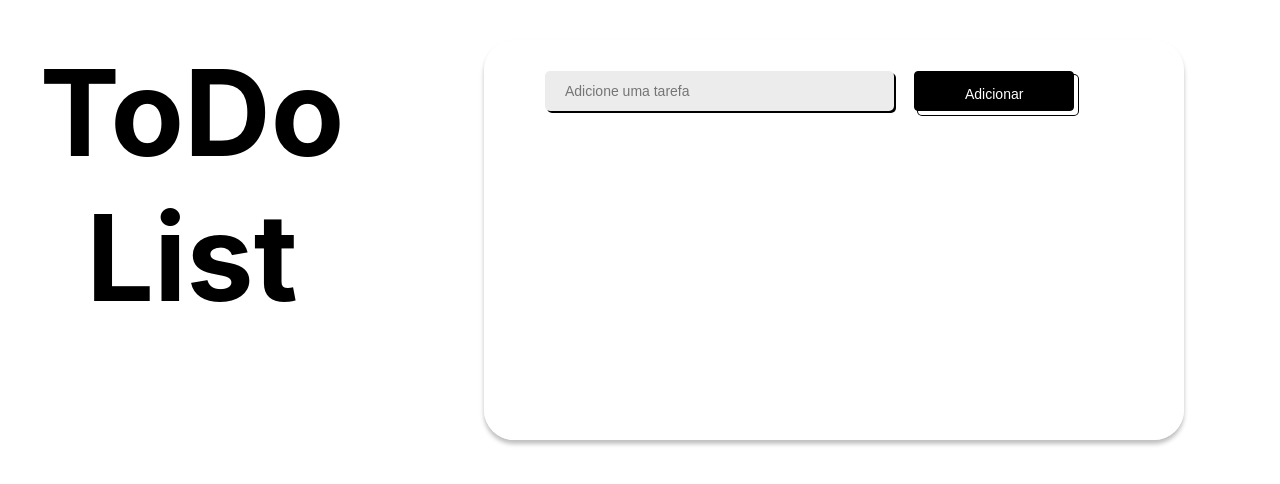
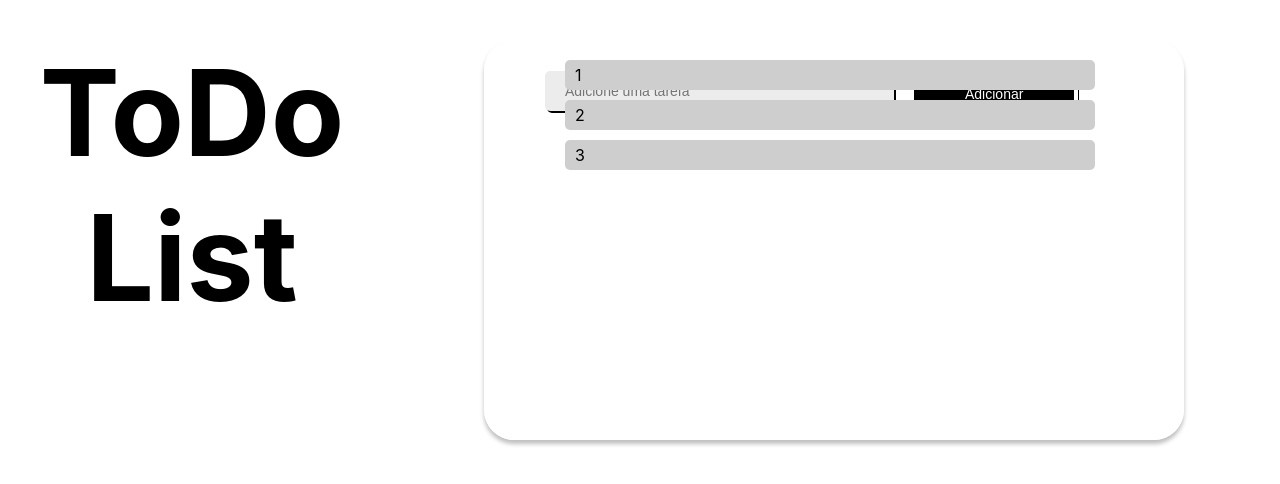
Before and after one commit to johnnysat/todo-list-reactapp, a React (Create React App) app: page / in a window 1280 px wide. Shown: the part 160-644 px from the top of the page. Built offline with nearby package versions, Linux system fonts and the light colour scheme.

Commit message:
Adicionando separação para os itens adicionados no Todo

```diff
--- a/src/components/list/list.css
+++ b/src/components/list/list.css
@@ -10,4 +10,9 @@ ul {
 ul li {
   margin-top: 10px;
   text-transform: capitalize;
+  background-color: #CECECE;
+  border-radius: 5px;
+  width: 530px;
+  line-height: 30px;
+  padding-left: 10px;
 }
--- a/src/components/todo.js
+++ b/src/components/todo.js
@@ -9,7 +9,7 @@ import './todo.css'
 
 function Todo(){
   const [task, setTask] = useState("");
-  const [itemsList, setItemsList] = useState([]);
+  const [itemsList, setItemsList] = useState([1, 2, 3]);
 
   function handleChangeInput(event) {
     const inputTask = event.target.value;
```
